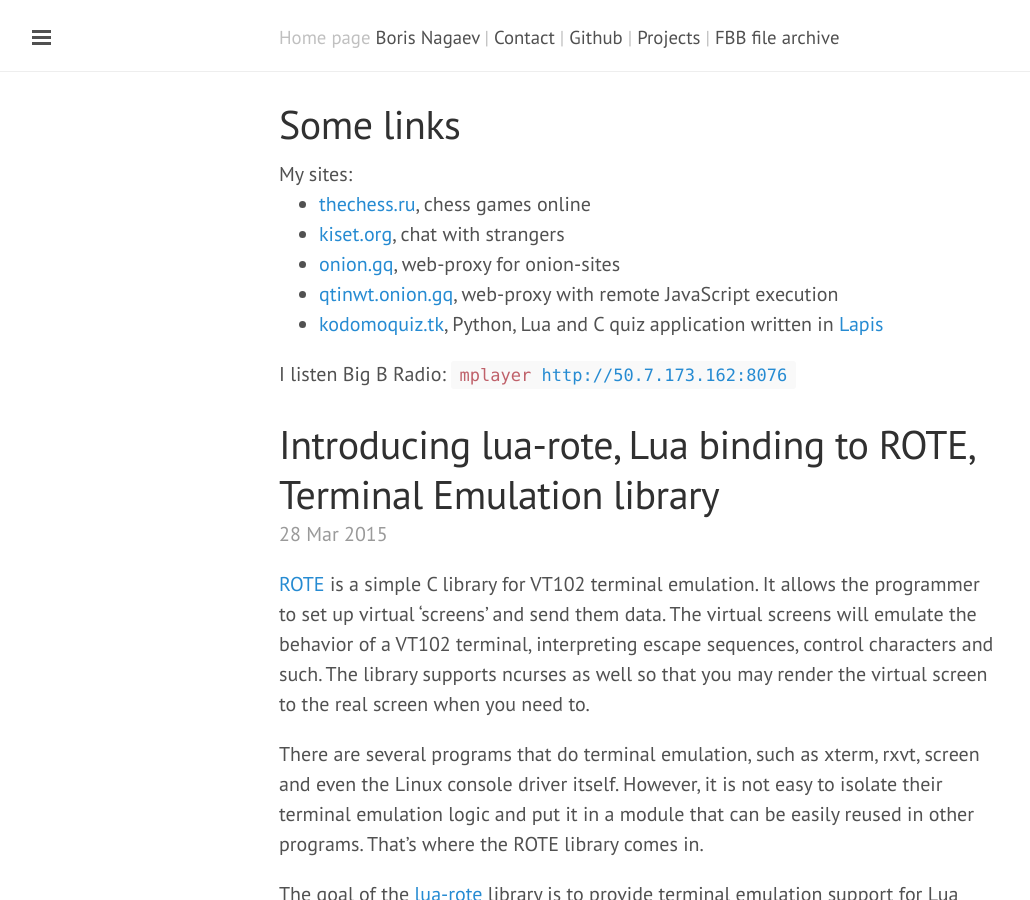
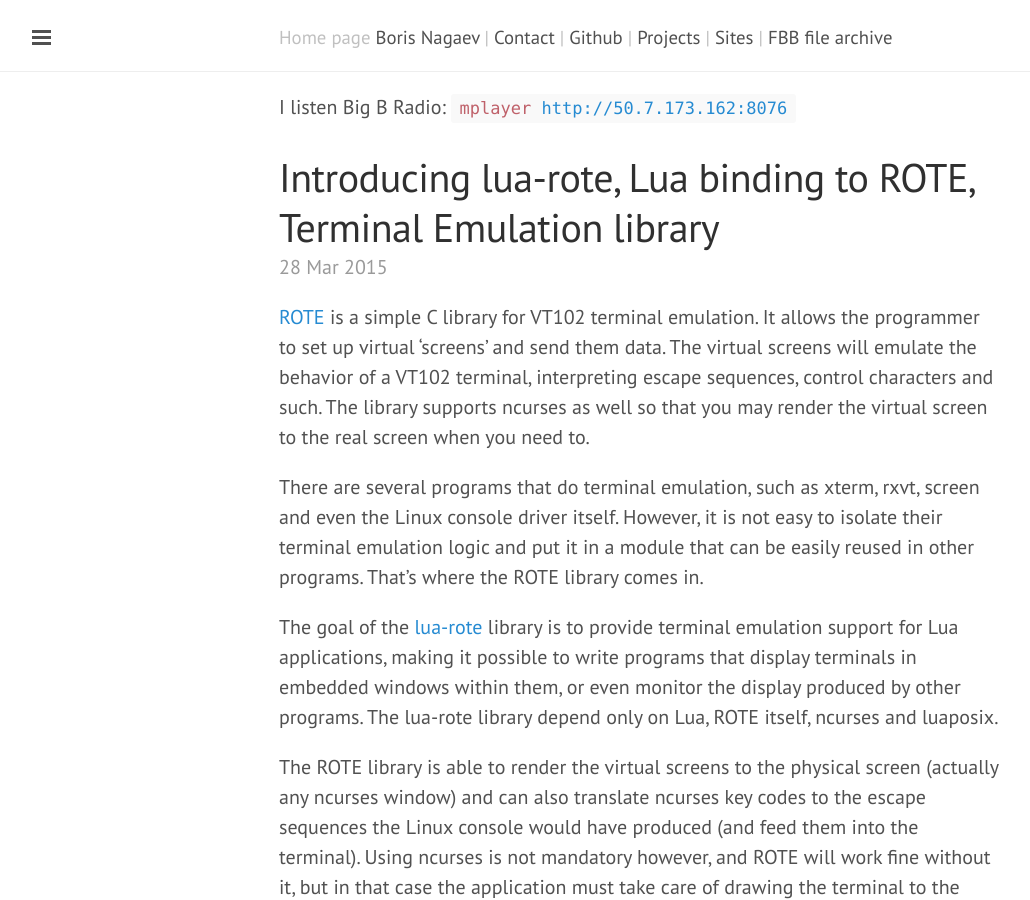
Before and after one commit to starius/starius.github.io, a Jekyll site: the page built from index.html, in a window 1280 px wide and 900 px high. Shown: the whole window, without its empty margins (1-1031 px from the left). Built offline with Jekyll 4.4.1, drawn with Linux system fonts in a browser that asks for light colours; Markdown is read by kramdown in place of the engine named in the settings; the list of posts is cut into pages by our own code.

Commit message:
move sites to /sites

```diff
--- a/_layouts/default.html
+++ b/_layouts/default.html
@@ -18,11 +18,11 @@
                 |
             <a href="/contact">Contact</a>
                 |
-            <a href="https://github.com/starius"
-                class="image-link github">Github</a>
+            <a href="https://github.com/starius">Github</a>
                 |
-            <a href="/projects"
-                class="image-link github">Projects</a>
+            <a href="/projects">Projects</a>
+                |
+            <a href="/sites">Sites</a>
                 |
             <a href="http://starius.ru/fbb/"
                 >FBB file archive</a>
--- a/index.html
+++ b/index.html
@@ -2,23 +2,6 @@
 layout: default
 title: Home
 ---
-
-<h1>Some links</h1>
-
-My sites:
-<ul>
-  <li><a href="http://thechess.ru">thechess.ru</a>,
-  chess games online</li>
-  <li><a href="https://kiset.org">kiset.org</a>,
-  chat with strangers</li>
-  <li><a href="http://onion.gq">onion.gq</a>,
-  web-proxy for onion-sites</li>
-  <li><a href="http://qtinwt.onion.gq">qtinwt.onion.gq</a>,
-  web-proxy with remote JavaScript execution</li>
-  <li><a href="http://kodomoquiz.tk">kodomoquiz.tk</a>,
-  Python, Lua and C quiz application written in
-  <a href="http://leafo.net/lapis/">Lapis</a></li>
-</ul>
 
 I listen Big B Radio:
 <code>
```
Also changed, not shown: projects.md (+1 -1 lines), sites.md (added, +19 -0 lines).
